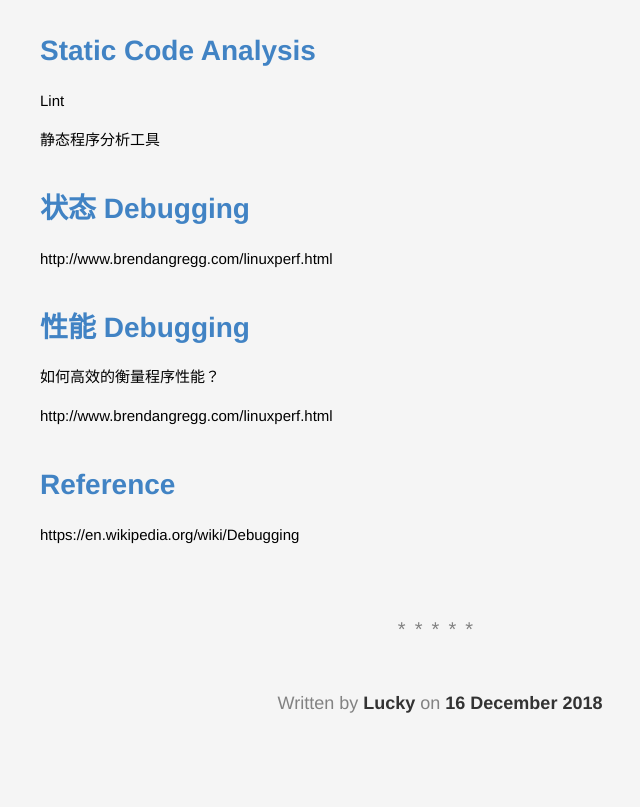
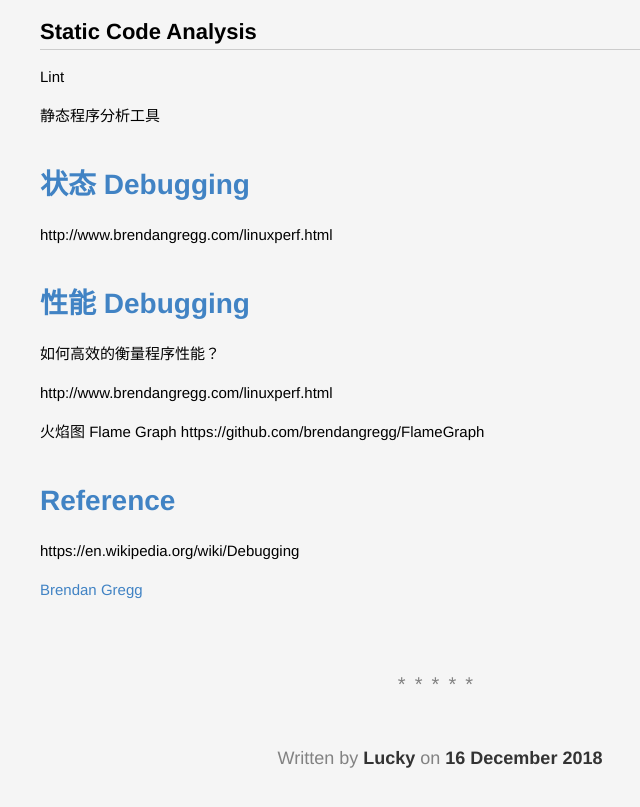
Before and after one commit to lucky521/blog, a Jekyll site: the page built from _posts/debugging/2018-12-16-debugging.markdown, in a window 1280 px wide and 900 px high, scrolled down 1210 px. Shown: the top 807 px of the window, without its empty margins (200-840 px from the left). Built offline with Jekyll 4.4.1, drawn with Linux system fonts in a browser that asks for light colours.

Commit message:
update blog sunday

```diff
--- a/_posts/debugging/2018-12-16-debugging.markdown
+++ b/_posts/debugging/2018-12-16-debugging.markdown
@@ -30,7 +30,7 @@ LLDB Debugger
 
 
 
-# Static Code Analysis
+## Static Code Analysis
 
 Lint
 
@@ -52,9 +52,14 @@ http://www.brendangregg.com/linuxperf.html
 http://www.brendangregg.com/linuxperf.html
 
 
+火焰图 Flame Graph
+https://github.com/brendangregg/FlameGraph
+
 
 
 
 # Reference
 
 https://en.wikipedia.org/wiki/Debugging
+
+[Brendan Gregg](http://www.brendangregg.com/)
--- a/_posts/framework/2020-03-05-flink.markdown
+++ b/_posts/framework/2020-03-05-flink.markdown
@@ -494,6 +494,8 @@ Alink是基于Flink的通用算法平台
 
 https://github.com/alibaba/Alink
 
+
+
 FlinkML
 FlinkML是1.8之前的一个机器学习组件，在1.9开始已经不存在了。
 https://ci.apache.org/projects/flink/flink-docs-release-1.8/dev/libs/ml/index.html
--- a/_posts/ml/2018-03-25-boosting.markdown
+++ b/_posts/ml/2018-03-25-boosting.markdown
@@ -56,6 +56,7 @@ Gradient Boosting = Gradient Descent + Boosting
 
         https://en.wikipedia.org/wiki/Gradient_boosting
         https://www.ncbi.nlm.nih.gov/pmc/articles/PMC3885826/
+        XGBoost算法最佳解析: https://zhuanlan.zhihu.com/p/335181661
 
 
 梯度提升算法是通过对弱预测模型(比如决策树)的集成产生预测模型。
```
Also changed, not shown: _posts/others/2019-02-18-Coder-Career.md (+2 -0 lines).
